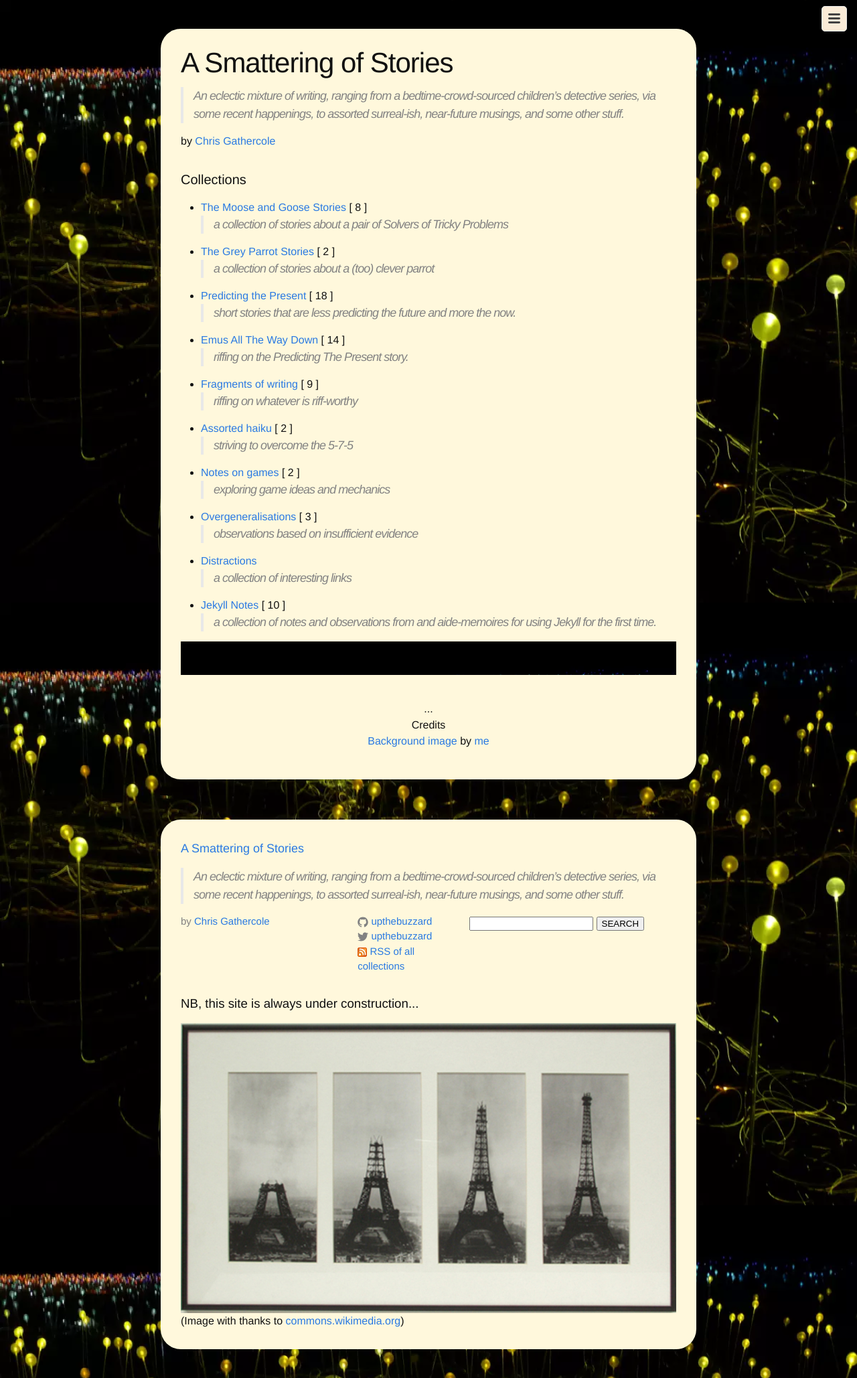
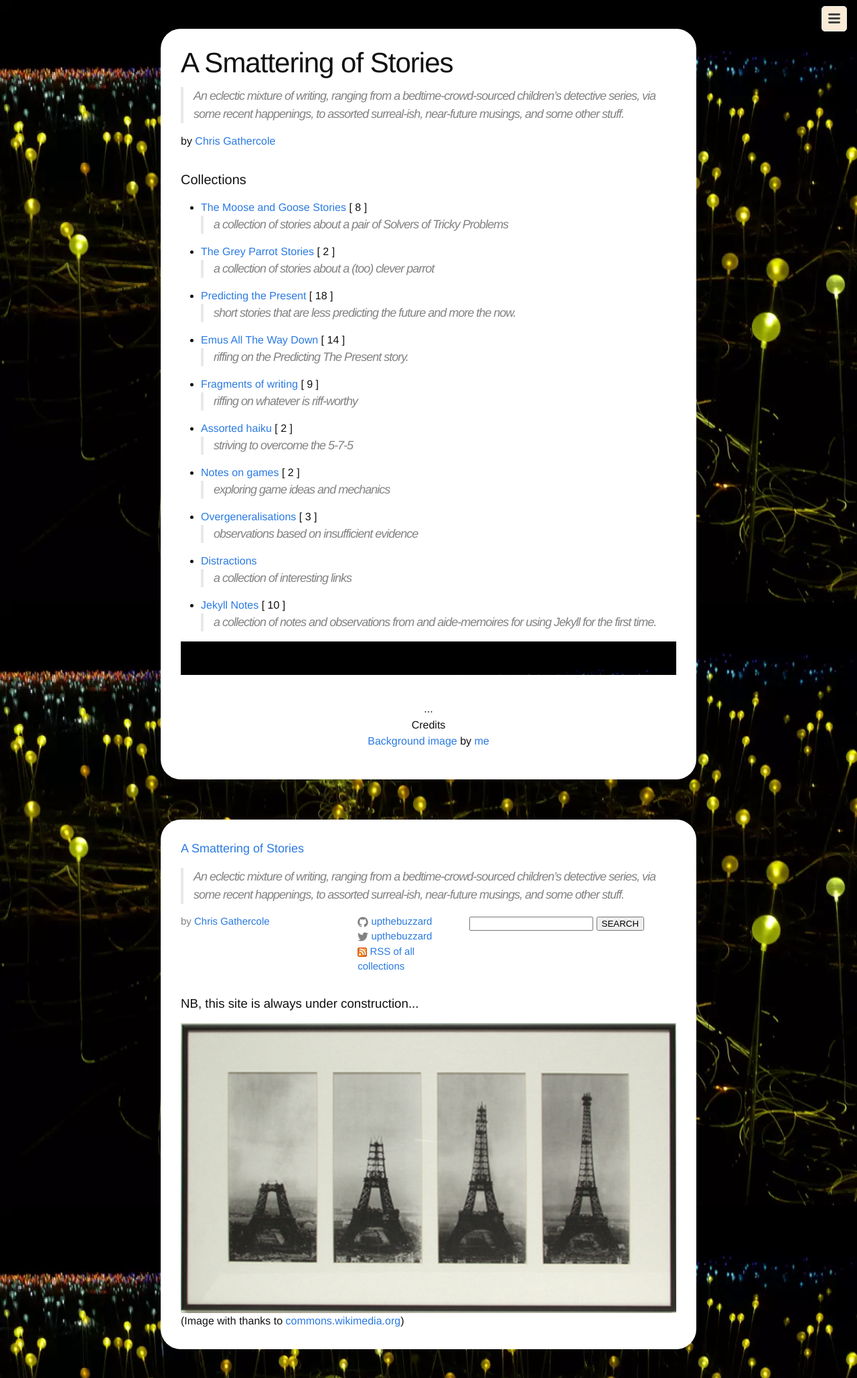
Before and after one commit to upthebuzzard/upthebuzzard.github.io, a Jekyll site: the page built from index.md, in a window 1280 px wide. Shown: the whole page at 67% size. Built offline with Jekyll 4.4.1, drawn with Linux system fonts in a browser that asks for light colours; some web fonts are replaced.

Commit message:
no more cornsilk

```diff
--- a/_sass/minima/_base.scss
+++ b/_sass/minima/_base.scss
@@ -168,7 +168,8 @@ pre {
   padding-right: $spacing-unit;
   padding-left: $spacing-unit;
   @extend %clearfix;
-  background-color: cornsilk;
+  // background-color: cornsilk;
+  background-color: white;
   padding-top: $spacing-unit;
   padding-bottom: $spacing-unit;
   border-radius: $spacing-unit;
```
